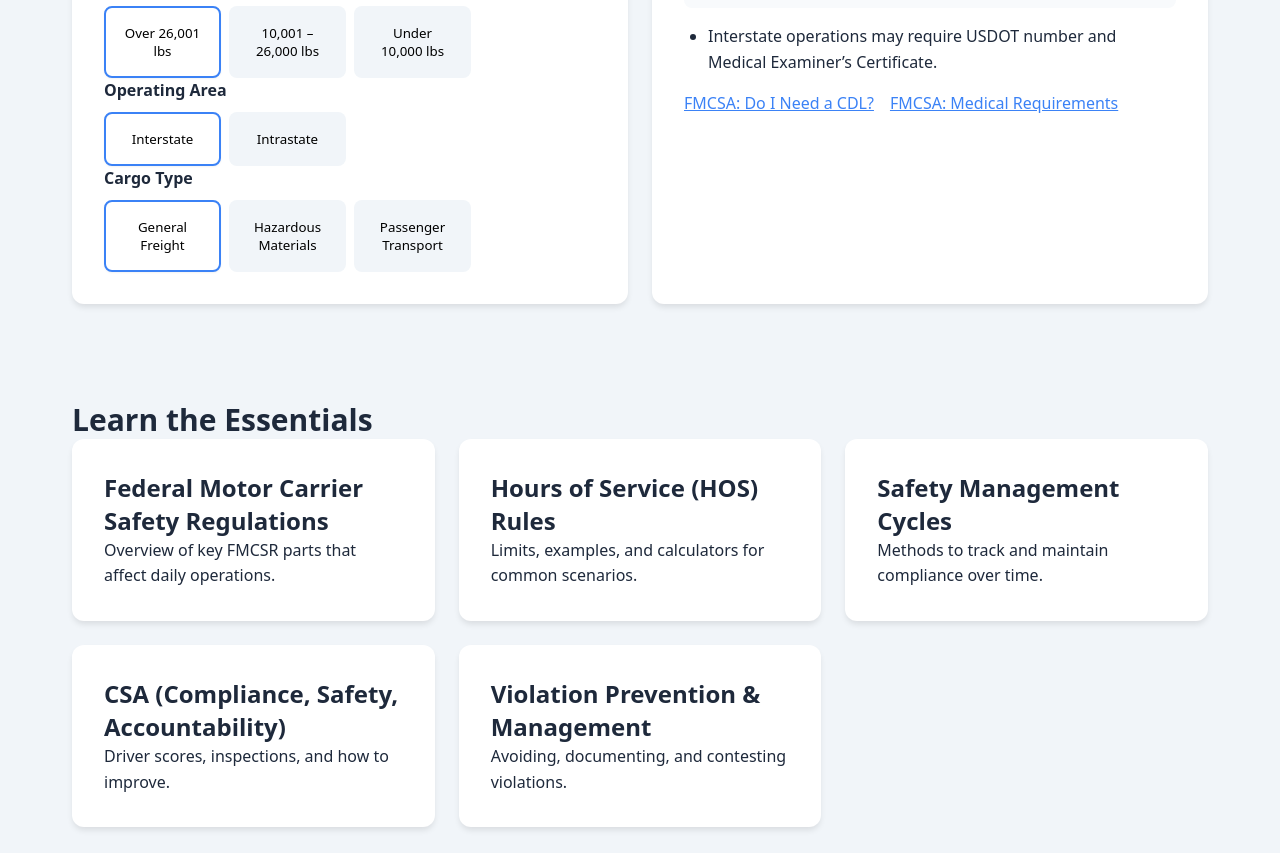
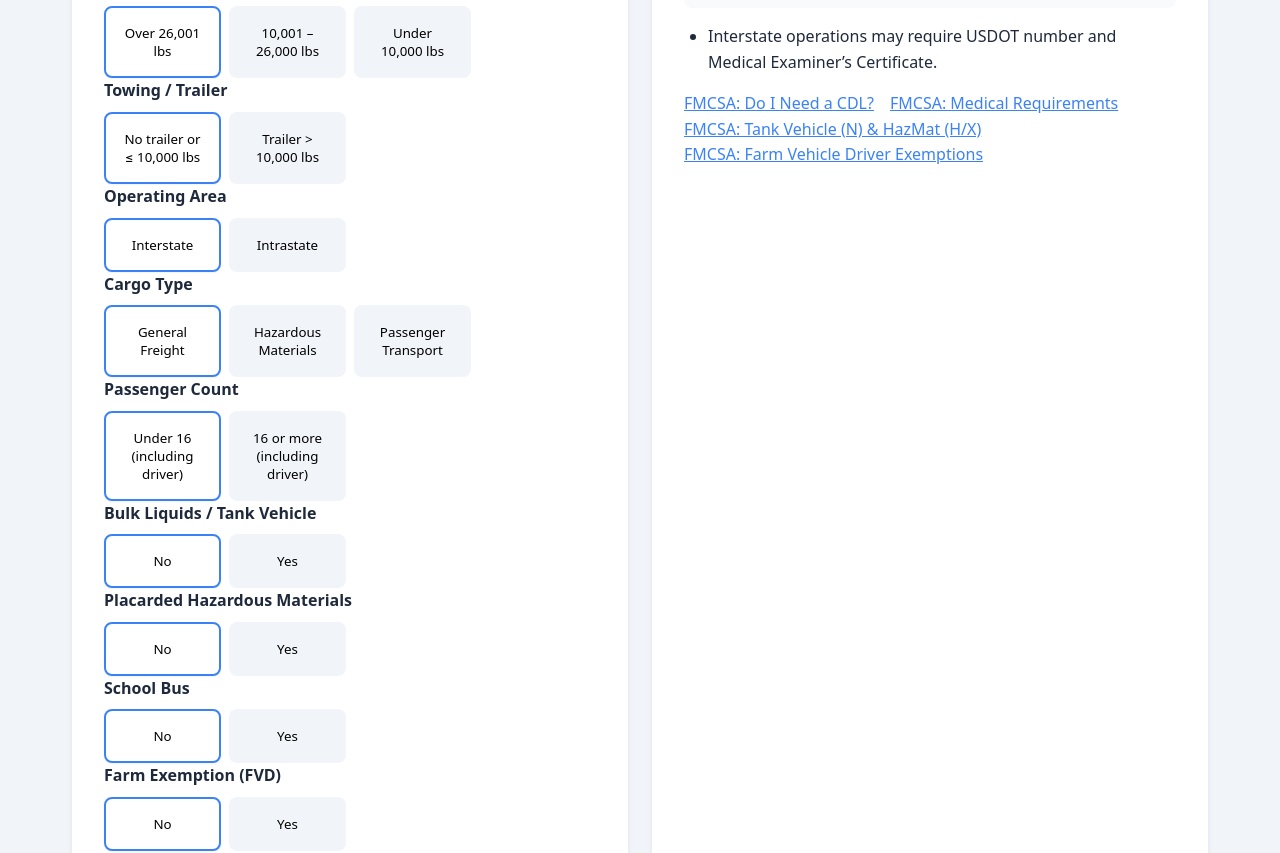
Before and after one commit to Cocodog2014/fixdq-Prod, a React (Vite) app: page /fmcsa-compliance in a window 1280 px wide. Shown: the part 860-1713 px from the top of the page. Built offline with nearby package versions, Linux system fonts and the light colour scheme.

Commit message:
changed the flow

```diff
--- a/src/pages/FMCSACompliance/FMCSACompliance.jsx
+++ b/src/pages/FMCSACompliance/FMCSACompliance.jsx
@@ -22,26 +22,46 @@ function StepSelect({ label, options, value, onChange }) {
   )
 }
 
-function computeResult({ vehicleType, gvwr, operatingArea, cargoType }) {
+function computeResult({ vehicleType, gvwr, operatingArea, cargoType, trailer, passengerCount, tankLiquids, placardedHazmat, farmExemption, schoolBus }) {
   // Very simplified, informational-only logic. Always verify with official FMCSA rules.
   let cdlClass = 'No CDL Required'
   let endorsements = new Set()
 
   // Endorsements by cargo/vehicle
-  if (cargoType === 'hazmat') endorsements.add('HazMat (H)')
-  if (vehicleType === 'bus' || vehicleType === 'passenger') endorsements.add('Passenger (P)')
+  const isPassengerScenario = vehicleType === 'bus' || vehicleType === 'passenger' || passengerCount === '16_plus'
+  if (isPassengerScenario) endorsements.add('Passenger (P)')
+  if (schoolBus === 'yes') endorsements.add('School Bus (S)')
+
+  // Hazmat / Tank endorsement combos
+  const wantsHazmat = placardedHazmat === 'yes' || cargoType === 'hazmat'
+  const wantsTank = tankLiquids === 'yes'
+  if (wantsTank && wantsHazmat) {
+    endorsements.add('Tank + HazMat (X)')
+  } else if (wantsHazmat) {
+    endorsements.add('HazMat (H)')
+  } else if (wantsTank) {
+    endorsements.add('Tank (N)')
+  }
 
   // CDL Class by GVWR and special cases
   if (gvwr === 'over_26001') {
-    // Without combination/trailer details we default to Class B for single heavy vehicles
-    cdlClass = 'Class B'
+    // Heavy power unit. Trailer >10k makes this Class A; otherwise Class B.
+    cdlClass = trailer === 'trailer_over_10000' ? 'Class A' : 'Class B'
   } else if (gvwr === '10001_26000') {
-    // Class C if transporting passengers or hazmat, else typically non‑CDL
-    if (endorsements.size > 0) cdlClass = 'Class C'
+    // Mid-weight. Trailer >10k likely bumps to Class A if GCWR ≥ 26,001.
+    if (trailer === 'trailer_over_10000') {
+      cdlClass = 'Class A (likely; verify GCWR ≥ 26,001)'
+    } else if (endorsements.size > 0) {
+      cdlClass = 'Class C'
+    } else {
+      cdlClass = 'No CDL Required'
+    }
   } else if (gvwr === 'under_10000') {
-    // Under 10k generally non‑CDL, except passenger/hazmat scenarios can push to C in some states
-    if (vehicleType === 'bus' || vehicleType === 'passenger' || cargoType === 'hazmat') {
+    // Under 10k generally non‑CDL; passenger/hazmat/tank scenarios may require Class C in some states.
+    if (isPassengerScenario || wantsHazmat || wantsTank) {
       cdlClass = 'Class C (check state-specific thresholds)'
+    } else {
+      cdlClass = 'No CDL Required'
     }
   }
 
@@ -52,6 +72,14 @@ function computeResult({ vehicleType, gvwr, operatingArea, cargoType }) {
     notes.push('Intrastate rules vary by state; verify additional state requirements.')
   }
 
+  if (trailer === 'trailer_over_10000' && gvwr !== 'over_26001') {
+    notes.push('If GCWR ≥ 26,001 and trailer > 10,000 lbs, Class A applies.')
+  }
+
+  if (farmExemption === 'yes' && operatingArea === 'intrastate' && !wantsHazmat && passengerCount !== '16_plus' && schoolBus !== 'yes') {
+    notes.push('Farm Vehicle Driver (FVD) exemption may apply within 150 air-miles; CDL may not be required. Confirm with your state DMV.')
+  }
+
   return {
     cdlClass,
     endorsements: Array.from(endorsements),
@@ -59,6 +87,8 @@ function computeResult({ vehicleType, gvwr, operatingArea, cargoType }) {
     references: [
       { label: 'FMCSA: Do I Need a CDL?', href: 'https://www.fmcsa.dot.gov/registration/commercial-drivers-license' },
       { label: 'FMCSA: Medical Requirements', href: 'https://www.fmcsa.dot.gov/medical/driver-medical-requirements/medical-requirements' },
+      { label: 'FMCSA: Tank Vehicle (N) & HazMat (H/X)', href: 'https://www.fmcsa.dot.gov/registration/commercial-drivers-license/endorsements' },
+      { label: 'FMCSA: Farm Vehicle Driver Exemptions', href: 'https://www.fmcsa.dot.gov/registration/commercial-drivers-license/farm-vehicle-driver-exemptions' },
     ],
   }
 }
@@ -68,10 +98,16 @@ export default function FMCSACompliance() {
   const [gvwr, setGvwr] = useState('over_26001')
   const [operatingArea, setOperatingArea] = useState('interstate')
   const [cargoType, setCargoType] = useState('general')
+  const [trailer, setTrailer] = useState('trailer_10000_or_less')
+  const [passengerCount, setPassengerCount] = useState('under16')
+  const [tankLiquids, setTankLiquids] = useState('no')
+  const [placardedHazmat, setPlacardedHazmat] = useState('no')
+  const [farmExemption, setFarmExemption] = useState('no')
+  const [schoolBus, setSchoolBus] = useState('no')
 
   const result = useMemo(
-    () => computeResult({ vehicleType, gvwr, operatingArea, cargoType }),
-    [vehicleType, gvwr, operatingArea, cargoType]
+    () => computeResult({ vehicleType, gvwr, operatingArea, cargoType, trailer, passengerCount, tankLiquids, placardedHazmat, farmExemption, schoolBus }),
+    [vehicleType, gvwr, operatingArea, cargoType, trailer, passengerCount, tankLiquids, placardedHazmat, farmExemption, schoolBus]
   )
 
   return (
@@ -124,6 +160,16 @@ export default function FMCSACompliance() {
               />
 
               <StepSelect
+                label="Towing / Trailer"
+                value={trailer}
+                onChange={setTrailer}
+                options={[
+                  { label: 'No trailer or ≤ 10,000 lbs', value: 'trailer_10000_or_less' },
+                  { label: 'Trailer > 10,000 lbs', value: 'trailer_over_10000' },
+                ]}
+              />
+
+              <StepSelect
                 label="Operating Area"
                 value={operatingArea}
                 onChange={setOperatingArea}
@@ -141,6 +187,58 @@ export default function FMCSACompliance() {
                   { label: 'General Freight', value: 'general' },
                   { label: 'Hazardous Materials', value: 'hazmat' },
                   { label: 'Passenger Transport', value: 'passenger' },
+                ]}
+              />
+
+              {/* Passengers & Special Cases */}
+              <StepSelect
+                label="Passenger Count"
+                value={passengerCount}
+                onChange={setPassengerCount}
+                options={[
+                  { label: 'Under 16 (including driver)', value: 'under16' },
+                  { label: '16 or more (including driver)', value: '16_plus' },
+                ]}
+              />
+
+              {/* Endorsement detail toggles */}
+              <StepSelect
+                label="Bulk Liquids / Tank Vehicle"
+                value={tankLiquids}
+                onChange={setTankLiquids}
+                options={[
+                  { label: 'No', value: 'no' },
+                  { label: 'Yes', value: 'yes' },
+                ]}
+              />
+
+              <StepSelect
+                label="Placarded Hazardous Materials"
+                value={placardedHazmat}
+                onChange={setPlacardedHazmat}
+                options={[
+                  { label: 'No', value: 'no' },
+                  { label: 'Yes', value: 'yes' },
+                ]}
+              />
+
+              <StepSelect
+                label="School Bus"
+                value={schoolBus}
+                onChange={setSchoolBus}
+                options={[
+                  { label: 'No', value: 'no' },
+                  { label: 'Yes', value: 'yes' },
+                ]}
+              />
+
+              <StepSelect
+                label="Farm Exemption (FVD)"
+                value={farmExemption}
+                onChange={setFarmExemption}
+                options={[
+                  { label: 'No', value: 'no' },
+                  { label: 'Yes', value: 'yes' },
                 ]}
               />
             </div>
```
